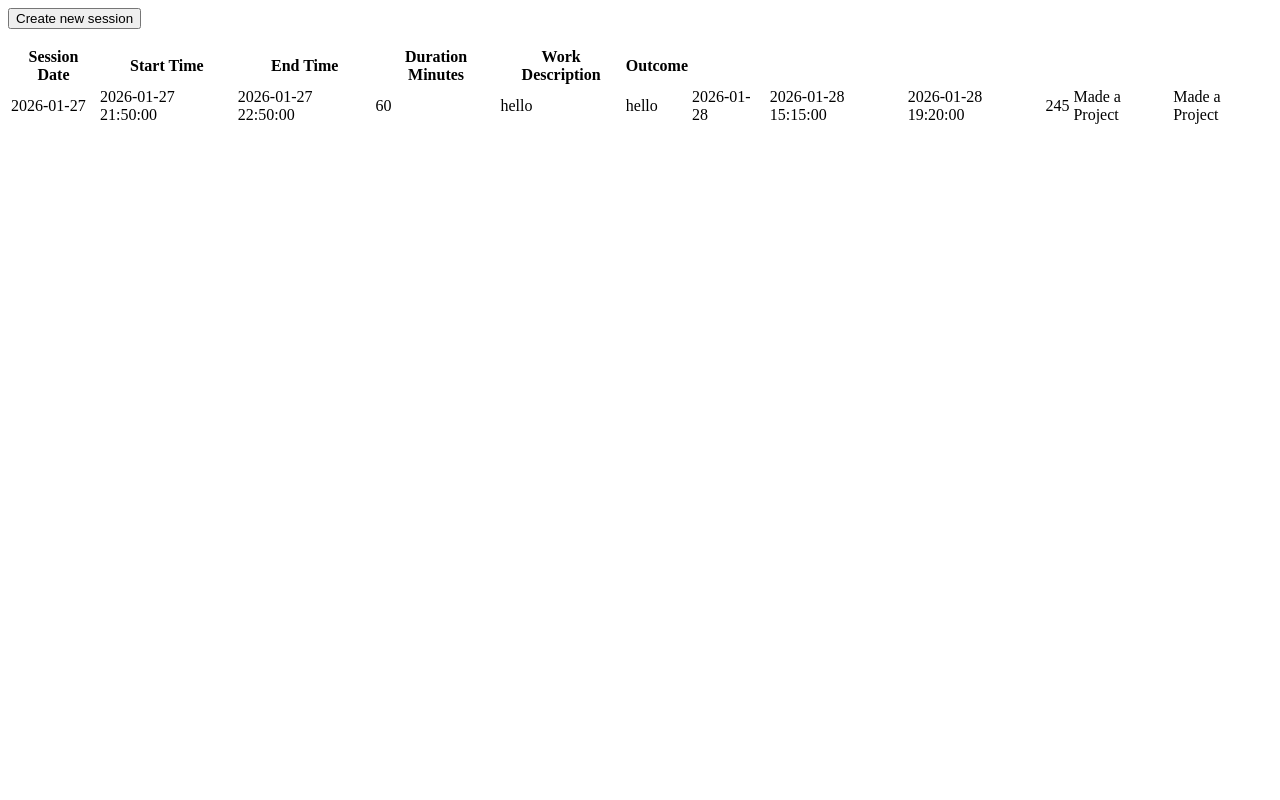
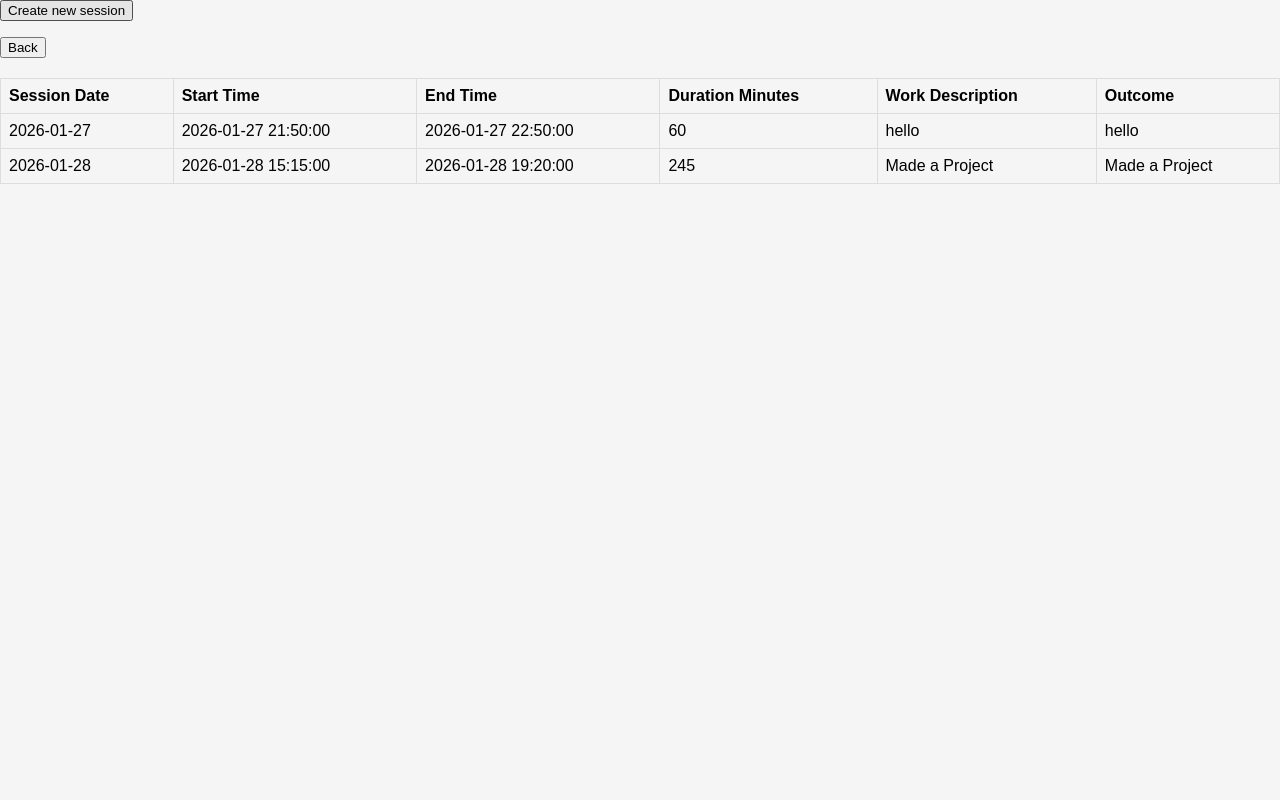
Before and after one commit to muzakkir2045/PPI, a Flask app: page /work_sessions/1 in a window 1280 px wide. Run offline with Flask 3, Linux system fonts and the light colour scheme.

Commit message:
Fixed and added style to new session route

```diff
--- a/app.py
+++ b/app.py
@@ -79,17 +79,17 @@ def new_project():
     return render_template('new_project.html')
 
 
-@app.route('/work_sessions/<int:id>')
-def work_sessions(id):
-    sessions = WorkSession.query.filter_by(project_id = id).all()
-    return render_template('project_sessions.html', sessions = sessions)
+@app.route('/work_sessions/<int:project_id>')
+def work_sessions(project_id):
+    sessions = WorkSession.query.filter_by(project_id = project_id).all()
+    return render_template('project_sessions.html', sessions = sessions, project_id = project_id)
 
 
-@app.route('/new_session', methods = ['GET','POST'])
-def new_session():
+@app.route('/projects/<int:project_id>/new_session', methods = ['GET','POST'])
+def new_session(project_id):
     if request.method == 'POST':
         session_date = datetime.strptime(
-            request.form["session_date"], "%Y-%m-%d"
+            request.form["session-date"], "%Y-%m-%d"
         ).date()
 
         start_t = datetime.strptime(
@@ -111,6 +111,7 @@ def new_session():
             (end_dt - start_dt).total_seconds() / 60
         )
         project_session = WorkSession(
+            project_id = project_id,
             session_date = session_date,
             start_time = start_dt,
             end_time = end_dt,
@@ -120,8 +121,8 @@ def new_session():
         )
         db.session.add(project_session)
         db.session.commit()
-        return redirect('/work_sessions/<int:id>')
-    return render_template('new_project_sessions.html')
+        return redirect(url_for('work_sessions', project_id = project_id))
+    return render_template('new_project_sessions.html', project_id = project_id)
 
 
 with app.app_context():
--- /dev/null
+++ b/static/project_sessions.css
@@ -0,0 +1,17 @@
+body {
+    font-family: Arial, sans-serif;
+    background-color: #f5f5f5;
+    margin: 0;
+    padding: 0;
+}
+.sessions-table {
+    width: 100%;
+    border-collapse: collapse;
+    margin: 20px 0;
+
+}
+.sessions-table th,td {
+    border: 1px solid #ddd;
+    padding: 8px;
+    text-align: left;
+}
--- a/templates/new_project_sessions.html
+++ b/templates/new_project_sessions.html
@@ -4,7 +4,7 @@
     </head>
     <body>
         <main>
-            <form action="" method="POST">
+            <form action="/projects/{{ project_id }}/new_session" method="POST">
             <label for="session-date">Session Date</label>
             <input type="date" name="session-date"><br>
 
--- a/templates/project_sessions.html
+++ b/templates/project_sessions.html
@@ -1,14 +1,18 @@
 <html>
     <head>
         <title>Project Sessions</title>
+        <link rel="stylesheet" href="{{ url_for('static', filename='project_sessions.css') }}">
     </head>
     <body>
-        <form action="/new_session" method="GET">
+        <form action="{{ url_for('new_session', project_id=project_id) }}" method="GET">
             <button class="new-session-btn" type="submit">Create new session</button>
+        </form>
+        <form action="/dashboard">
+            <button class="back-link" type="submit">Back</button>
         </form>
         <main>
             {% if sessions|length > 0 %}
-            <table>
+            <table class="sessions-table">
                 <thead>
                     <th>Session Date</th>
                     <th>Start Time</th>
@@ -17,16 +21,16 @@
                     <th>Work Description</th>
                     <th>Outcome</th>
                 </thead>
+                {% for session in sessions %}
                 <tbody>
-                    {% for session in sessions %}
                     <td>{{ session.session_date }}</td>
                     <td>{{ session.start_time }}</td>
                     <td>{{ session.end_time }}</td>
                     <td>{{ session.duration_minutes }}</td>
                     <td>{{ session.work_description }}</td>
                     <td>{{ session.outcome }}</td>
-                    {% endfor %}
                 </tbody>
+                {% endfor %}
             </table>
 
         {% else %}
```
Also changed, not shown: instance/database.db.
